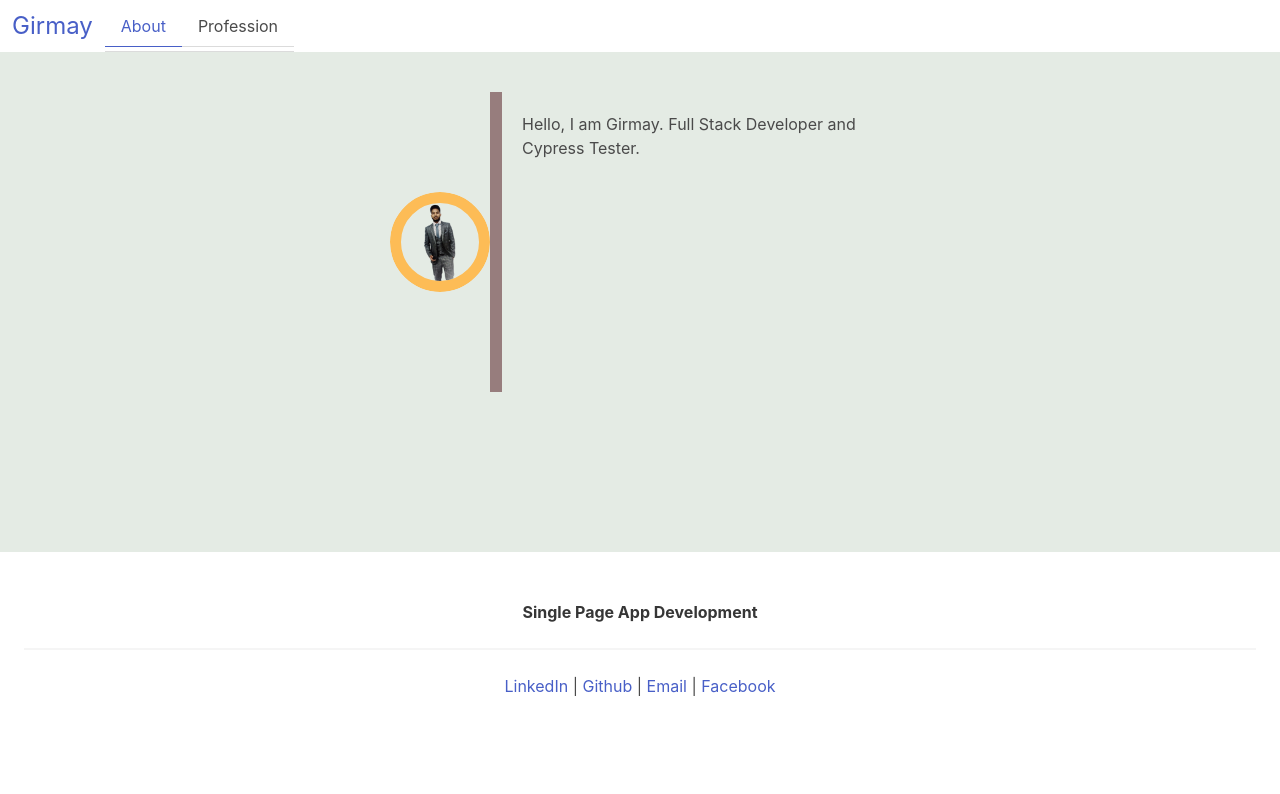
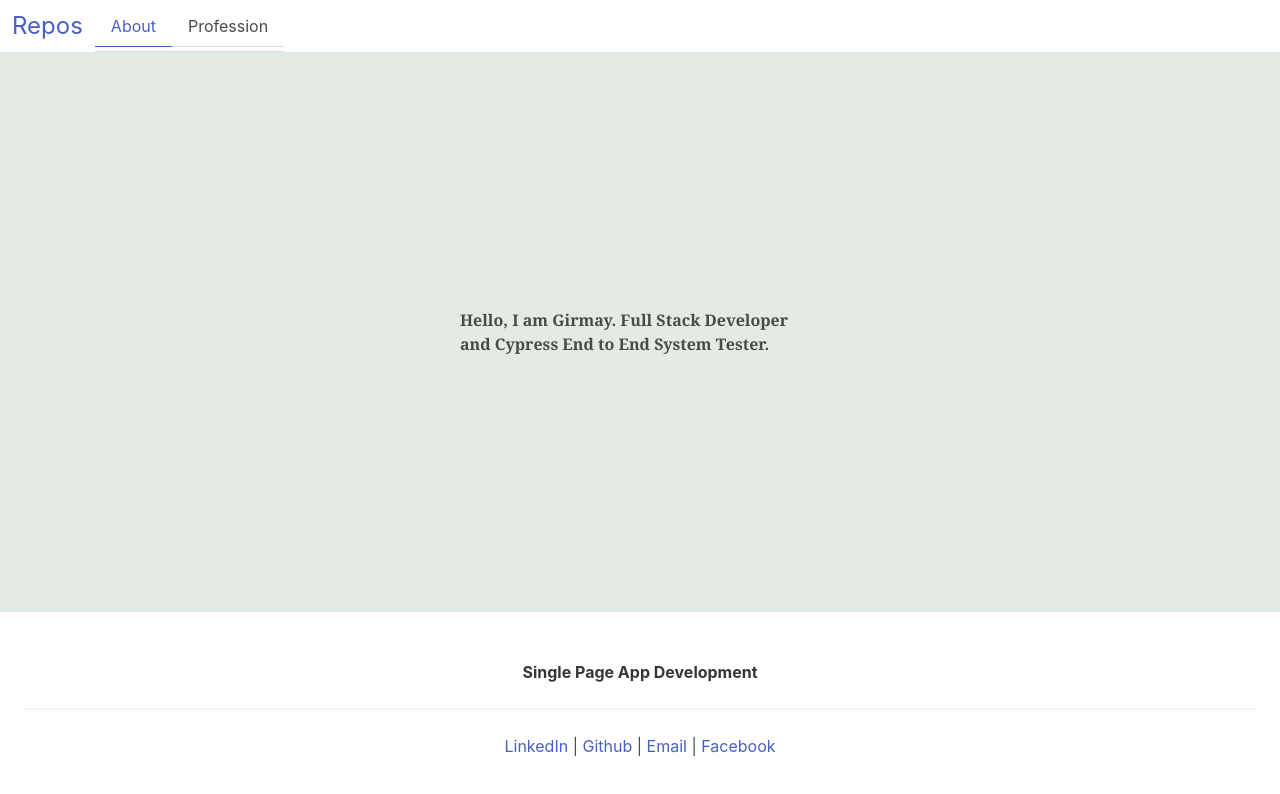
Before and after one commit to PopGirma1/portfolio, a React (Create React App) app: page / in a window 1280 px wide. Shown: the top 794 px of the page. Built offline with nearby package versions, Linux system fonts and the light colour scheme.

Commit message:
complete resume

```diff
--- a/src/App.css
+++ b/src/App.css
@@ -75,23 +75,30 @@ input {
 
 .about-page {
   display: flex;
-  flex-direction: row;
-  justify-content: space-evenly;
+  justify-content: center;
   background-color: #E4EBE4;
   padding: 20px;
-  align-items: center;
+  min-height: 70vh;
+
 }
 
-.about-content {
+.about-page .about-content {
+  display: flex;
   text-shadow: #E4EBE4;
   padding: 20px;
   min-height: 300px;
   width: 400px;
-  border-left: 12px solid rgb(151, 125, 125);
+  justify-content: center;
+  align-items: center;
 }
 
+.about-page .about-content p {
+  font-weight: bold;
+  font-size: 16px;
+  font-family: 'georgia';
+  font-weight: bold;
+}
 .resume,
-.about,
 .contact-page {
   display: flex;
   flex-direction: column;
@@ -276,6 +283,10 @@ footer.footer {
   border-radius: 12px;
 }
 
+.titleInfo{
+  display: none;
+}
+
 .profile-pic {
   clip-path: circle();
   border: 11px solid #FDBC56;
@@ -285,8 +296,12 @@ footer.footer {
   -webkit-border-radius: 50%;
   width: 100px;
 }
-
-
+.download{
+  width: 200px;
+  background-color: #00D1B2;
+  border-radius: 12px;
+  padding: 8px;
+}
 
 @media screen
  and (max-width: 1400px)
@@ -313,9 +328,19 @@ footer.footer {
   .profession-footer{
     display: flex;
     flex-direction: row;
-    justify-content: center;
+    justify-content: flex-start;
     gap: 5px;
     flex-wrap: wrap;
 
   }
+
+  .titleInfo{
+    display: block;
+  }
+
+  .download{
+    width: 100%;
+    background-color: #00D1B2;
+    border-radius: 12px;
+  }
 }
--- a/src/components/About.js
+++ b/src/components/About.js
@@ -2,13 +2,13 @@ import React from "react";
 
 function About() {
     return (
-        <div className="about">
+        <div>
             <div className="about-page">
-                <img className="profile-pic" src={process.env.PUBLIC_URL + '/image/girmay.png'} alt="Abel Zemo Profile Picture" />
+
                 <div className="about-content">
                     <p>
                         Hello, I am Girmay.
-                        Full Stack Developer and Cypress Tester.
+                        Full Stack Developer and Cypress End to End System Tester.
                     </p>
 
                 </div>
--- a/src/components/Header.js
+++ b/src/components/Header.js
@@ -28,7 +28,7 @@ function Header() {
                         target="_blank"
                         href="https://github.com/PopGirma1?tab=repositories"
                     >
-                        <span className="content is-large">Girmay</span>
+                        <span className="content is-large">Repos</span>
                     </a>
                     <Navigation
                         currentPage={currentPage}
--- a/src/components/profession.js
+++ b/src/components/profession.js
@@ -16,6 +16,8 @@ function Profession() {
                                 <h1 className="title">Girmay Tadese</h1>
                                 <h5 className="sub-title">Develop, Design, and Test Software Applications.</h5>
                                 <span className="sub-title"> I am looking forward to working with you.</span>
+                                <h5 className="titleInfo">Develop, Design, and Test Software Applications.</h5>
+                                <span className="titleInfo"> I am looking forward to working with you.</span>
                             </div>
                         </div>
 
@@ -179,9 +181,42 @@ function Profession() {
                                 <h3 className="title" id="title">Profile Links</h3>
                             </div>
                             <div className="profession-footer">
+                                <a rel="noreferrer"
+                                    target="_blank"
+                                    href="https://www.upwork.com/freelancers/~015db252c89baea295" className="links">
+                                    Upwork
+                                </a>
+                                <a rel="noreferrer"
+                                    target="_blank"
+                                    href="https://github.com/PopGirma1?tab=repositories" className="links">
+                                    GitHub
+                                </a>
+
+                                <a rel="noreferrer"
+                                    target="_blank"
+                                    href="https://www.linkedin.com/in/girmay-tadese-840041189/" className="links">
+                                    Linkedin
+                                </a>
+
+                                <a rel="noreferrer"
+                                    target="_blank"
+                                    href="https://www.facebook.com/RophGirmaAdi/" className="links">
+                                    Facebook
+                                </a>
 
                                 <a
-                                    className="button is-primary"
+                                    rel="noreferrer"
+                                    target="_blank"
+                                    href="mailto:girmaytadesepop@gmail.com" className="links">  Email</a>
+
+                                <a rel="noreferrer"
+                                    target="_blank"
+                                    href="tel:+251940651252" className="links"> Phone</a>
+
+                                <br />  <br />
+
+                                <a
+                                    className="download"
                                     href={process.env.PUBLIC_URL + "/GirmayTadeseResume.pdf"}
                                     target="_blank" rel="noreferrer"
                                     download="Girmay_Tadese_Resume"
@@ -189,36 +224,8 @@ function Profession() {
                                     <span className="icon">
                                         <i className="fas fa-download"></i>
                                     </span>
-                                    <span id="download">  🌟 Download My Resume</span>
+                                    <span id="download">Download Resume</span>
                                 </a>
-                                <br />
-                                <br />
-                                 <a rel="noreferrer"
-                                    target="_blank"
-                                    href="https://www.upwork.com/freelancers/~015db252c89baea295" className="links">
-                                    🌟 Upwork
-                                </a>
-                                 <a rel="noreferrer"
-                                    target="_blank"
-                                    href="https://github.com/PopGirma1?tab=repositories" className="links">
-                                    🌟 GitHub
-                                </a>
-
-                                 <a rel="noreferrer"
-                                    target="_blank"
-                                    href="https://www.linkedin.com/in/girmay-tadese-840041189/" className="links">
-                                    🌟 Linkedin
-                                </a>
-
-                                 <a rel="noreferrer"
-                                    target="_blank"
-                                    href="https://www.facebook.com/RophGirmaAdi/" className="links">
-                                    🌟 Facebook
-                                </a>
-
-                                 <a href="mailto:girmaytadesepop@gmail.com" className="links">  🌟 Email</a>
-
-                                 <a href="tel:+251940651252" className="links"> 🌟 Phone</a>
 
                             </div>
                         </div>
```
Lines whose indentation alone changed are shown as unchanged.
